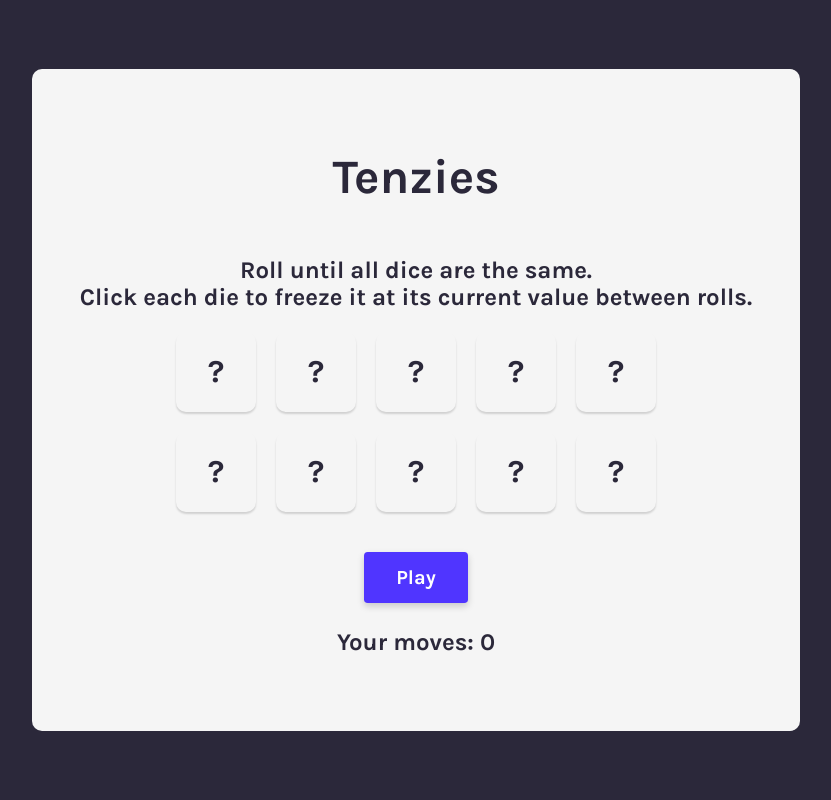
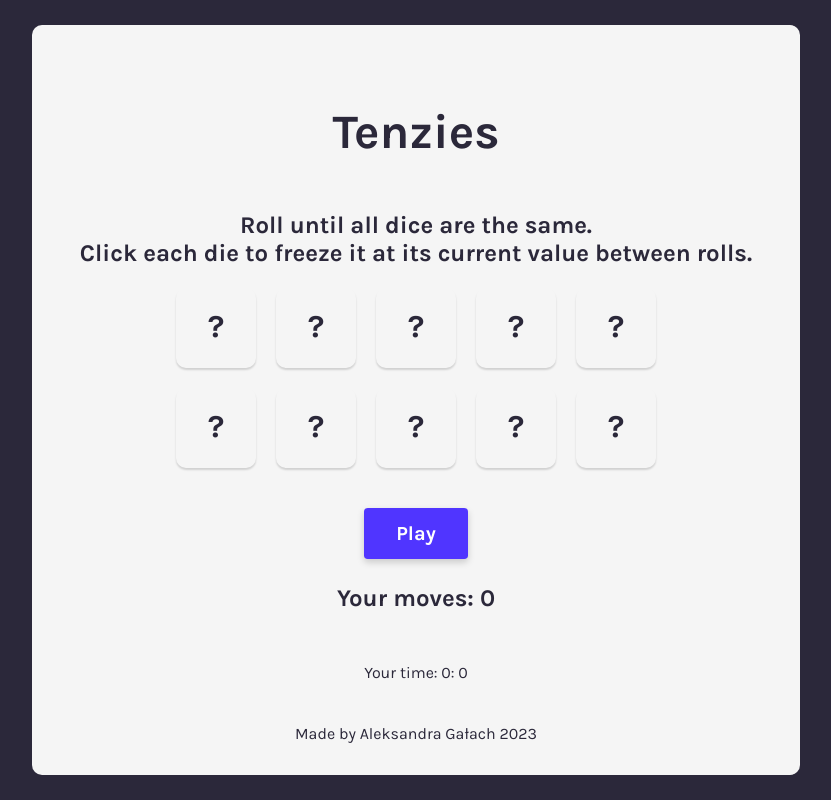
Before and after one commit to Rachelkakoderka/tenzies, a React (Create React App) app: page / in a window 1280 px wide. Shown: the whole page, without its empty margins (224-1055 px from the left). Built offline with nearby package versions, Linux system fonts and the light colour scheme.

Commit message:
first setup on timer

```diff
--- a/package.json
+++ b/package.json
@@ -1,6 +1,7 @@
 {
   "name": "tenzies",
   "version": "0.1.0",
+  "homepage": ".",
   "private": true,
   "dependencies": {
     "@testing-library/jest-dom": "^5.16.5",
--- a/src/App.css
+++ b/src/App.css
@@ -1,6 +1,7 @@
 * {
   box-sizing: border-box;
 }
+
 
 body {
     background-color: #2B283A;
@@ -8,6 +9,11 @@ body {
     color: #2B283A;
     line-height: 1.15;
     margin: 0;
+}
+
+a {
+  text-decoration: none;
+  color: #2B283A;
 }
 
 .App {
@@ -18,9 +24,8 @@ body {
   height: 100vh;
 }
 .board {
-  margin: 3rem;
   background-color: #F5F5F5;
-  padding: 3rem;
+  padding: 3rem 3rem 1rem 3rem ;
   border-radius: 10px;
   display: flex;
   flex-direction: column;
--- a/src/App.tsx
+++ b/src/App.tsx
@@ -6,7 +6,7 @@ import {interfaceDie, timeFormat} from "./model"
 import { nanoid } from 'nanoid'
 import Confetti from 'react-confetti'
 import Counter from './Counter';
-// import Timer from './Timer';
+import Timer from './Timer';
 // Problem w komponencie: This JSX tag's 'children' prop expects a single child of type 'ReactNode', but multiple children were provided.ts(2746)
 
 
@@ -18,7 +18,18 @@ function App() {
   const [isWon, setIsWon ] = React.useState<boolean>(false);
   const [isStarted, setIsStarted] = React.useState<boolean>(false);
   const [moves, setMoves] = React.useState<number>(0)
-  // const [time, setTime] = React.useState<timeFormat>({hrs: 0,min: 0,sek: 0})
+  const [time, setTime] = React.useState<timeFormat>({min: 0,sek: 0})
+  const [sek, setSek] = React.useState(0)
+  const date = new Date();
+  const currentDate = date.getFullYear();
+
+  function timer() {
+    setInterval(()=>
+      { setTime(prevTime => ({...prevTime, sek:prevTime.sek+1}))
+      },
+      1000)
+
+  }
 
 
   function createDie(): interfaceDie {
@@ -59,6 +70,7 @@ function App() {
   function startGame():void  {
     setIsStarted(true);
     setMoves(0);
+    timer();
   }
 
 
@@ -88,6 +100,7 @@ React.useEffect(() => {
       {isWon ? <Confetti /> : ""}
 
       <div className='board'>
+
           <h1>Tenzies</h1>
           <h2> Roll until all dice are the same.
             < br/>
@@ -95,8 +108,6 @@ React.useEffect(() => {
 
           <div className='container'>
           {diceElements}
-
-
           </div>
 
           <button className='roll-btn'
@@ -106,8 +117,9 @@ React.useEffect(() => {
 
 
           <Counter isStarted={isStarted} isWon={isWon} moves={moves} />
-        {/* <Timer isStarted={isStarted} time={time} /> */}
+          <Timer isStarted={isStarted} time={time} />
 
+        <p> Made by <a href='https://www.aleksandragalach.link/' target="_blank">Aleksandra Gałach</a> <>{currentDate}</></p>
       </div>
 
     </div>
--- a/src/Timer.tsx
+++ b/src/Timer.tsx
@@ -1,20 +1,23 @@
-// import React from 'react'
-// import { timeFormat } from './model'
+import React from 'react'
+import { timeFormat } from './model'
 
 
-// interface Props {
-//     isStarted: boolean,
-//     time: timeFormat,
-// }
+interface Props {
+    isStarted: boolean,
+    time: timeFormat,
+}
 
 
-// const Timer : React.FC<Props> = ({isStarted, time} ) => {
-//   return (
-//     <div className='stats'>
-//       <span className='stat '>Your time: {time}</span>
-//     </div>
-//     )
-// }
-// export default Timer
+const Timer : React.FC<Props> = ({isStarted, time} ) => {
+
+return (
+    <div className='stats'>
+      <span className='stat '>Your time: <>
+      {time.min}: {time.sek}
+      </></span>
+    </div>
+    )
+}
+export default Timer
 
 export{}
--- a/src/model.ts
+++ b/src/model.ts
@@ -6,7 +6,7 @@
   }
 
   export interface timeFormat {
-    hrs: number,
+    hrs?: number,
     min: number,
     sek: number
   }
```
Lines whose indentation alone changed are shown as unchanged.
